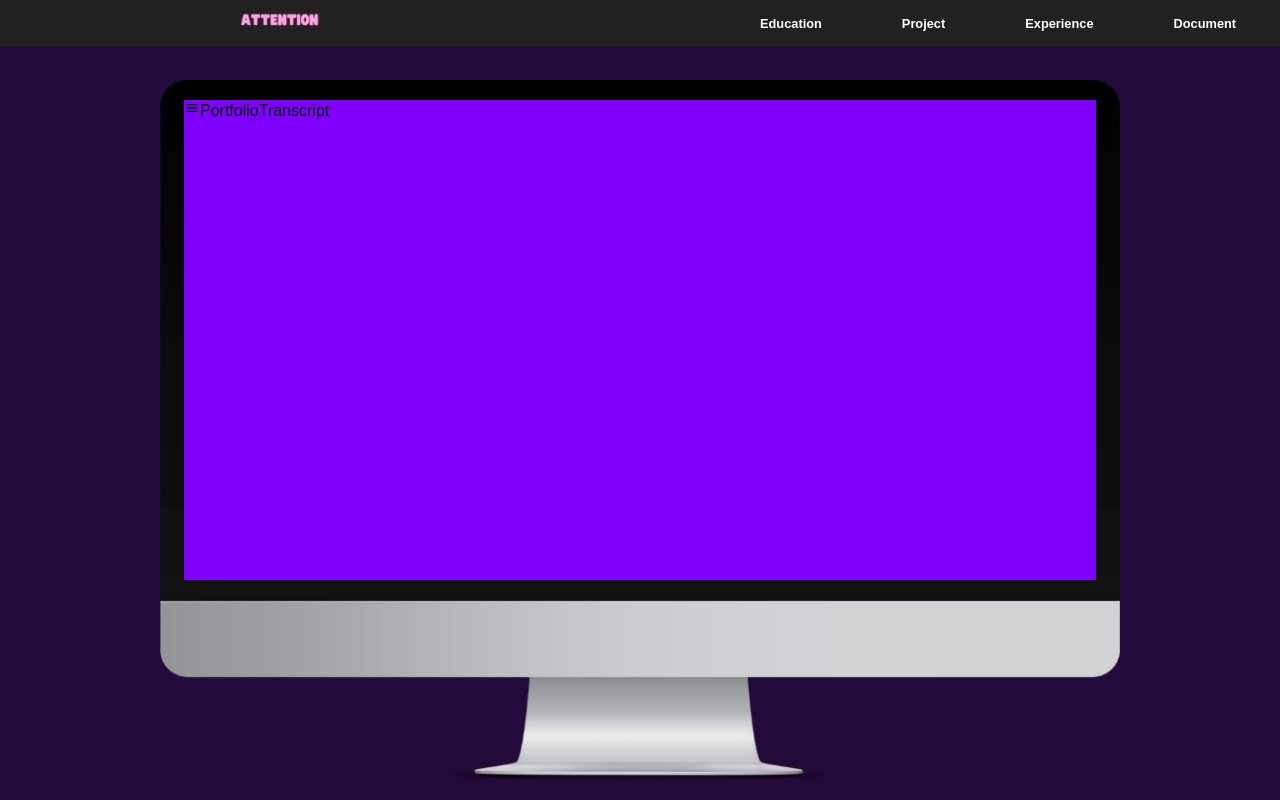
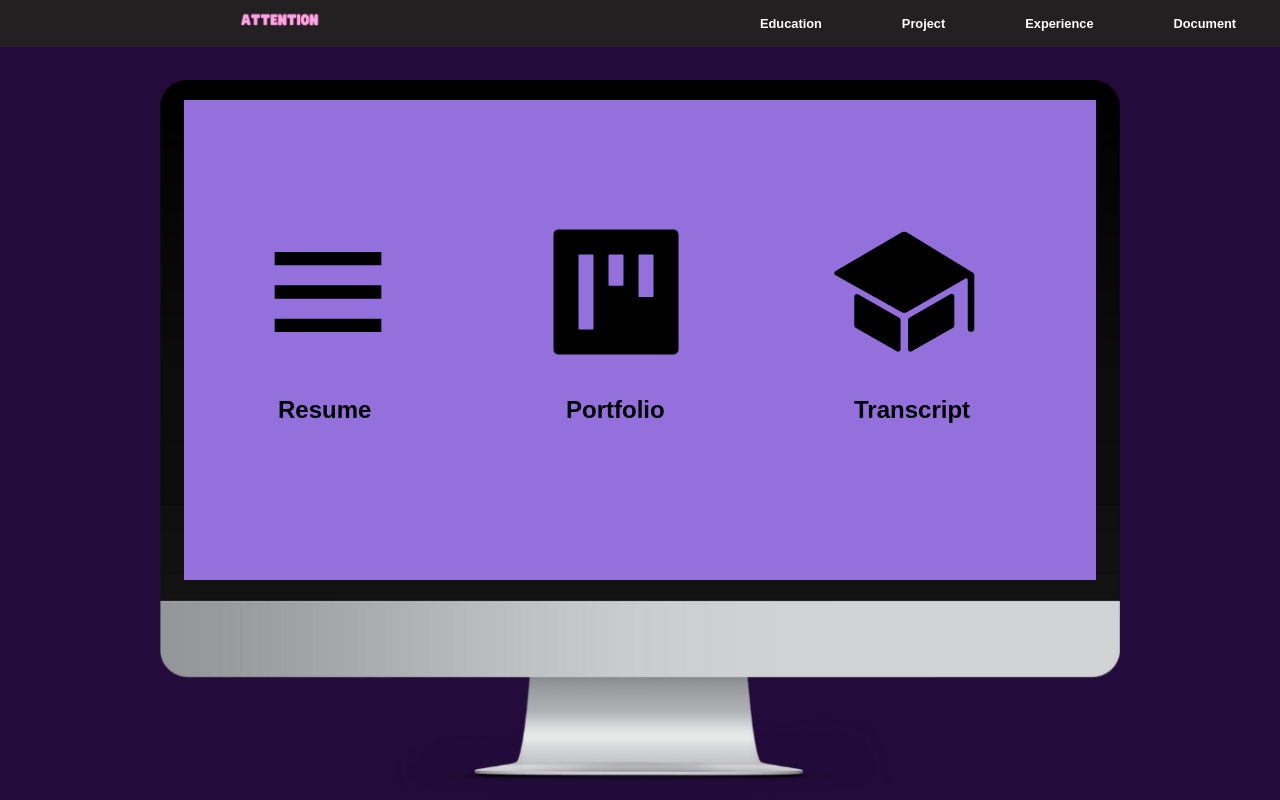
Before and after one commit to chunga7879/portfolio, a React (Create React App) app: page /documents in a window 1280 px wide. Built offline with nearby package versions, Linux system fonts and the light colour scheme.

Commit message:
document ing

```diff
--- a/src/App.scss
+++ b/src/App.scss
@@ -610,7 +610,27 @@ h4 {
     .scene {
       .inner {
         .subScene {
-          background: #7f00ff;
+          background: #9370DB;
+          display: flex;
+
+          .doc {
+            position: relative;
+            padding: 0 4em;
+            top: 7em;
+
+            a {
+              text-decoration: none;
+              color: black;
+              .file {
+                font-size: 10em;
+              }
+            }
+
+            h2 {
+              padding: 0 1.25em;
+            }
+
+          }
         }
       }
     }
--- a/src/pages/Document.tsx
+++ b/src/pages/Document.tsx
@@ -1,8 +1,14 @@
 import home1 from "../images/home1.png";
 import React from "../images/React.png";
-import { BiMenu } from 'react-icons/bi';
+import { BiMenu } from "react-icons/bi";
+import { AiFillProject } from "react-icons/ai";
+import { IoIosSchool } from "react-icons/io";
 
 export default function Document() {
+    const onClickDownload = (path: string) => {
+
+    }
+
     return (
         <div className="document">
             <div className="s1"></div>
@@ -10,10 +16,18 @@ export default function Document() {
                 <img src={home1} alt="computer" className="back" />
                 <div className="inner">
                     <div className="subScene">
-                        <BiMenu>Resume</BiMenu>
-                        <>Portfolio</>
-                        <>Transcript</>
-
+                        <div className="doc">
+                            <a href="../pdf/resume_chunga_lee.pdf" download="resume"><BiMenu className="file"/></a>
+                            <h2>Resume</h2>
+                        </div>
+                        <div className="doc">
+                            <a href="/" download="portfolio"><AiFillProject className="file" /></a>
+                            <h2>Portfolio</h2>
+                        </div>
+                        <div className="doc">
+                            <a href="../pdf/transcript_chunga_lee.pdf" download="transcript"><IoIosSchool className="file" /></a>
+                            <h2>Transcript</h2>
+                        </div>
                     </div>
                 </div>
             </div>
```
Also changed, not shown: 2 other files (tests, documents, lock files or other folders).
